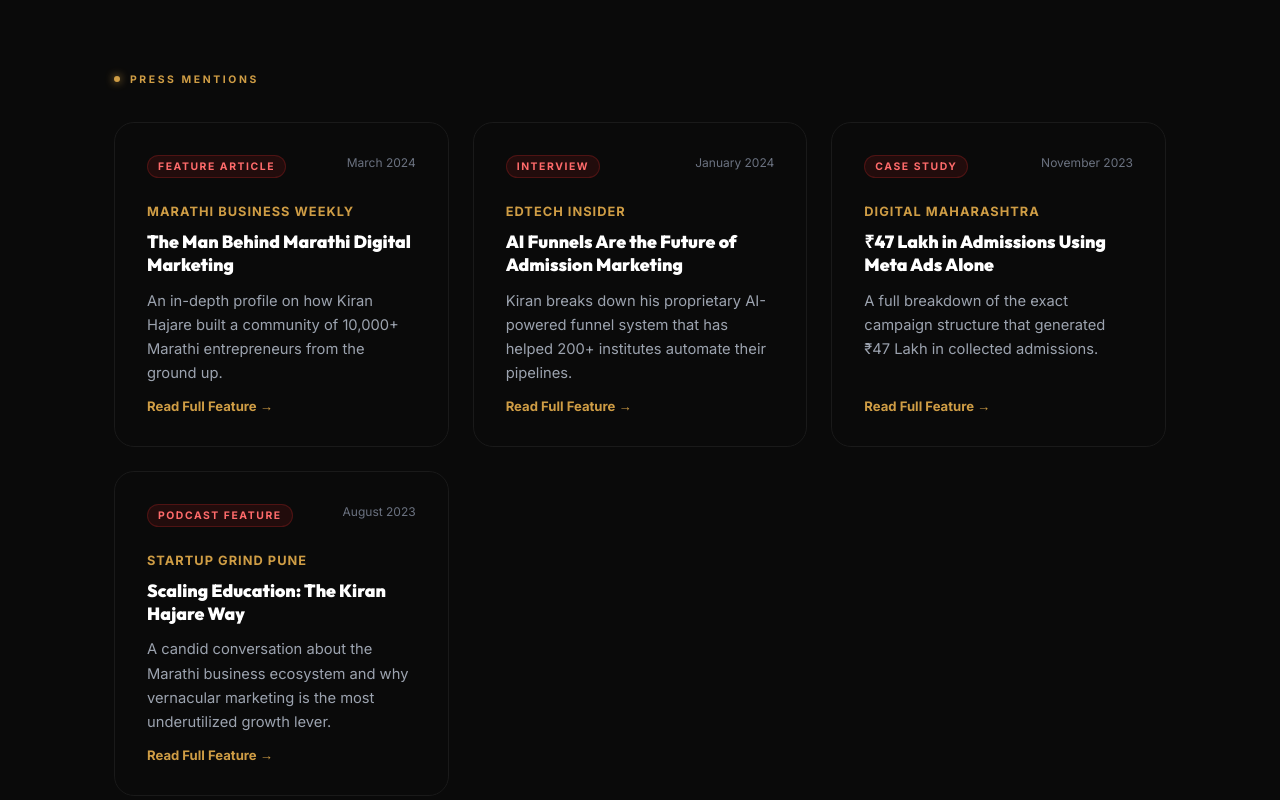
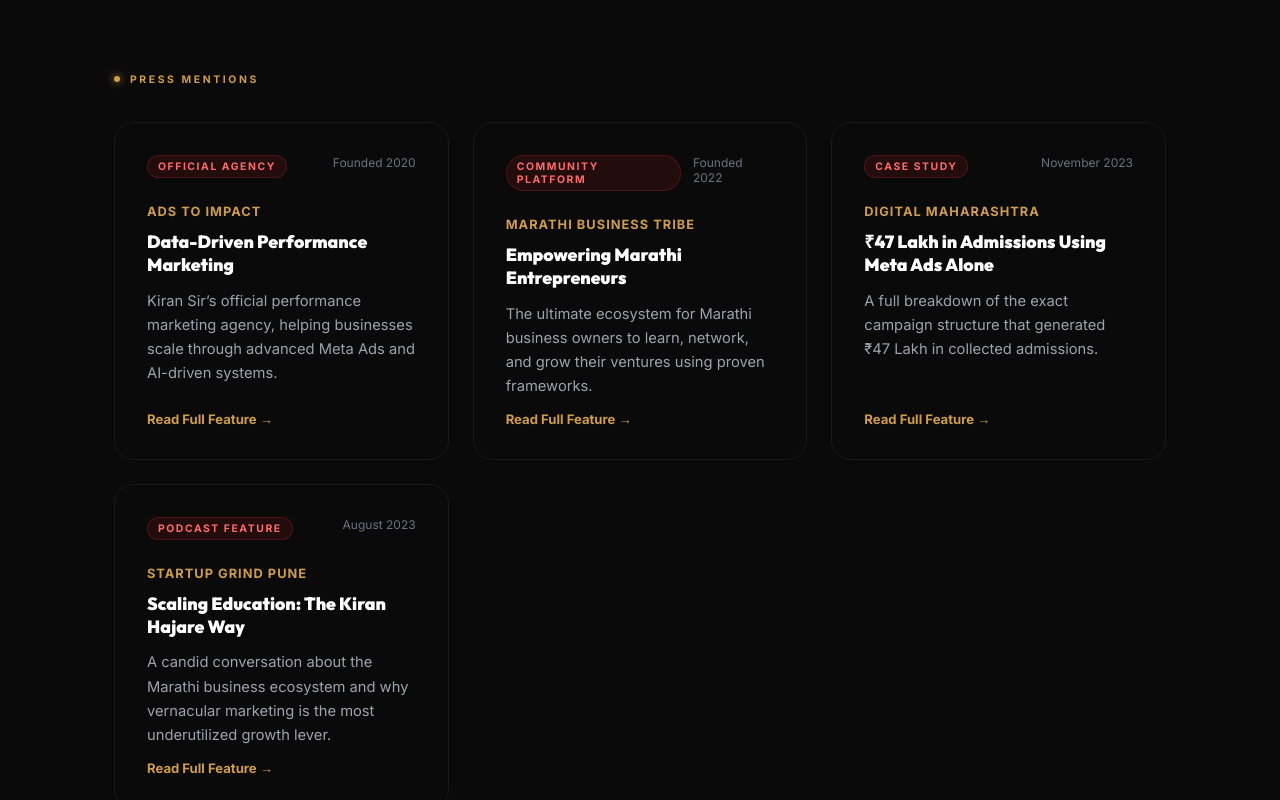
Before and after one commit to mraadarshdubey/HKS, a React (Vite) app in the folder HKS-React/: page /press in a window 1280 px wide. Shown: the part 3660-4460 px from the top of the page. Built offline with nearby package versions, Linux system fonts and the light colour scheme.

Commit message:
Update Press Mentions with real links to Ads To Impact and Marathi Business Tribe

```diff
--- a/HKS-React/src/pages/Press.jsx
+++ b/HKS-React/src/pages/Press.jsx
@@ -3,10 +3,10 @@ import PageHeader from '../components/PageHeader';
 import SEO from '../components/SEO';
 
 const mentions = [
-  { outlet: 'Marathi Business Weekly', type: 'Feature Article', title: 'The Man Behind Marathi Digital Marketing', desc: 'An in-depth profile on how Kiran Hajare built a community of 10,000+ Marathi entrepreneurs from the ground up.', date: 'March 2024' },
-  { outlet: 'EdTech Insider', type: 'Interview', title: 'AI Funnels Are the Future of Admission Marketing', desc: 'Kiran breaks down his proprietary AI-powered funnel system that has helped 200+ institutes automate their pipelines.', date: 'January 2024' },
-  { outlet: 'Digital Maharashtra', type: 'Case Study', title: '₹47 Lakh in Admissions Using Meta Ads Alone', desc: 'A full breakdown of the exact campaign structure that generated ₹47 Lakh in collected admissions.', date: 'November 2023' },
-  { outlet: 'Startup Grind Pune', type: 'Podcast Feature', title: 'Scaling Education: The Kiran Hajare Way', desc: 'A candid conversation about the Marathi business ecosystem and why vernacular marketing is the most underutilized growth lever.', date: 'August 2023' },
+  { outlet: 'Ads To Impact', type: 'Official Agency', title: 'Data-Driven Performance Marketing', desc: 'Kiran Sir’s official performance marketing agency, helping businesses scale through advanced Meta Ads and AI-driven systems.', date: 'Founded 2020', link: 'https://adstoimpact.com/' },
+  { outlet: 'Marathi Business Tribe', type: 'Community Platform', title: 'Empowering Marathi Entrepreneurs', desc: 'The ultimate ecosystem for Marathi business owners to learn, network, and grow their ventures using proven frameworks.', date: 'Founded 2022', link: 'https://marathibusinesstribe.com/' },
+  { outlet: 'Digital Maharashtra', type: 'Case Study', title: '₹47 Lakh in Admissions Using Meta Ads Alone', desc: 'A full breakdown of the exact campaign structure that generated ₹47 Lakh in collected admissions.', date: 'November 2023', link: '#' },
+  { outlet: 'Startup Grind Pune', type: 'Podcast Feature', title: 'Scaling Education: The Kiran Hajare Way', desc: 'A candid conversation about the Marathi business ecosystem and why vernacular marketing is the most underutilized growth lever.', date: 'August 2023', link: '#' },
 ];
 
 const logos = [
@@ -216,7 +216,7 @@ export default function Press() {
           </div>
           <div className="pm-mentions-grid">
             {mentions.map((m, i) => (
-              <div key={i} className="pm-mention-card">
+              <a key={i} href={m.link} target="_blank" rel="noopener noreferrer" className="pm-mention-card" style={{ textDecoration: 'none' }}>
                 <div style={{ display: 'flex', justifyContent: 'space-between', alignItems: 'flex-start', gap: 12, marginBottom: 14 }}>
                   <span className="pm-mention-type">{m.type}</span>
                   <span style={{ color: '#6b7280', fontSize: '0.75rem' }}>{m.date}</span>
@@ -225,7 +225,7 @@ export default function Press() {
                 <h3 className="pm-mention-title">{m.title}</h3>
                 <p className="pm-mention-desc">{m.desc}</p>
                 <div className="pm-mention-cta">Read Full Feature →</div>
-              </div>
+              </a>
             ))}
           </div>
         </section>
```
